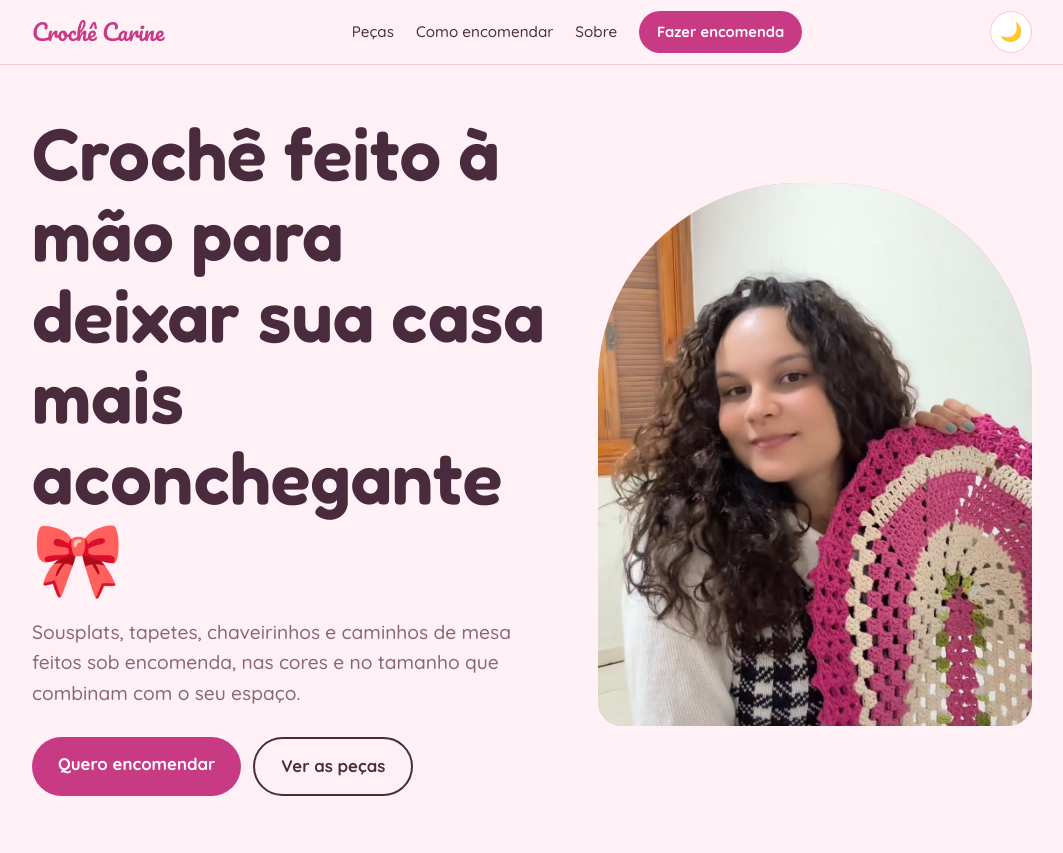
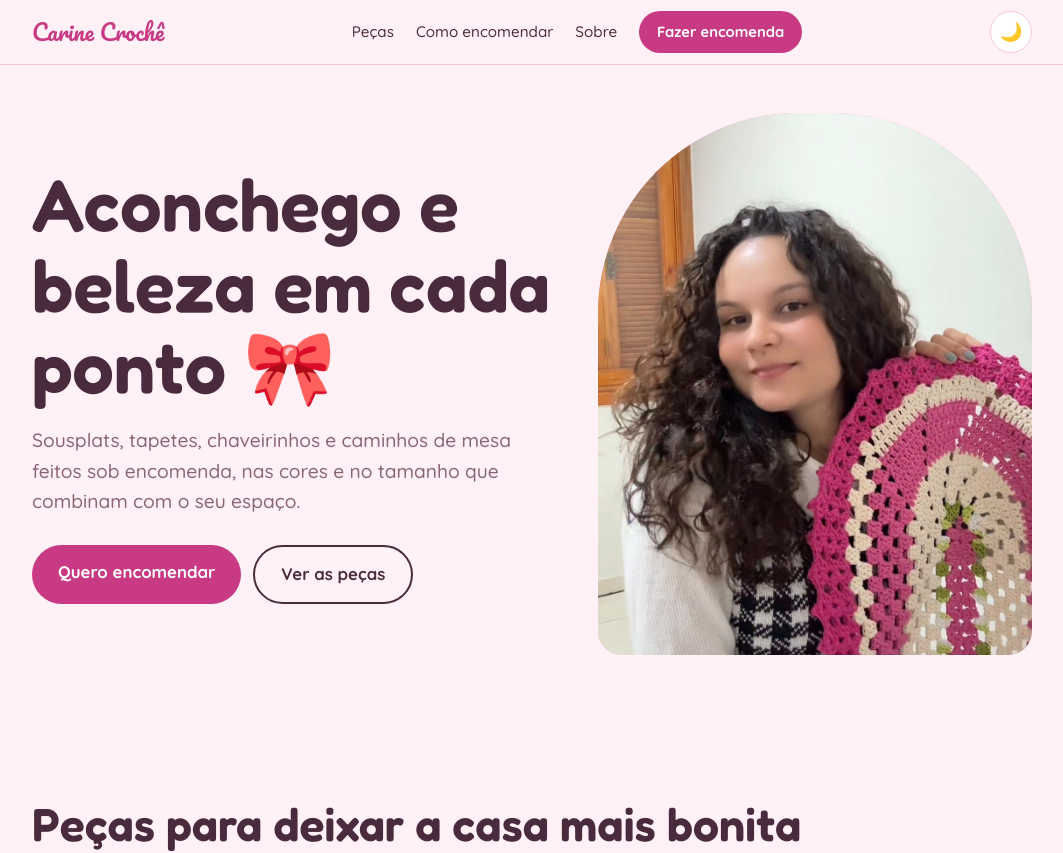
Before and after one commit to carinesilveira/catalogo-carine-croche, a plain HTML site: page index.html in a window 1280 px wide. Shown: the top 853 px of the page, without its empty margins (108-1171 px from the left). Drawn offline with Linux system fonts and the light colour scheme.

Commit message:
Removendo secao desnecessaria

```diff
--- a/index.html
+++ b/index.html
@@ -4,7 +4,7 @@
 <head>
 <meta charset="utf-8">
 <meta name="viewport" content="width=device-width, initial-scale=1, viewport-fit=cover">
-<title>Crochê Carine | Crochê para a sua casa</title>
+<title>Carine Crochê | Crochê para a sua casa</title>
 <link rel="preconnect" href="https://fonts.googleapis.com">
 <link href="https://fonts.googleapis.com/css2?family=Fredoka:wght@400;500;600&family=Pacifico&family=Quicksand:wght@500;600;700&display=swap" rel="stylesheet">
 <link rel="stylesheet" href="assets/css/style.css">
@@ -18,7 +18,7 @@ document.documentElement.setAttribute('data-theme',t)})();
 <body>
 <header class="top">
   <div class="wrap">
-    <a class="logo" href="#inicio">Crochê Carine</a>
+    <a class="logo" href="#inicio">Carine Crochê</a>
     <nav aria-label="Principal">
       <a href="#pecas">Peças</a>
       <a href="#encomenda">Como encomendar</a>
@@ -33,7 +33,7 @@ document.documentElement.setAttribute('data-theme',t)})();
   <section class="hero">
     <div class="wrap">
       <div>
-        <h1>Crochê feito à mão para deixar sua casa mais aconchegante 🎀</h1>
+        <h1>Aconchego e beleza em cada ponto 🎀</h1>
         <p class="lead">Sousplats, tapetes, chaveirinhos e caminhos de mesa feitos sob encomenda, nas cores e no tamanho que combinam com o seu espaço.</p>
         <div class="btns">
           <a class="btn" href="#contato">Quero encomendar</a>
@@ -44,13 +44,13 @@ document.documentElement.setAttribute('data-theme',t)})();
     </div>
   </section>
 
-  <section class="alt">
+  <!-- <section class="alt">
     <div class="wrap">
       <h2>Talvez você esteja procurando...</h2>
       <ul class="dores" id="dores"></ul>
       <p class="fecho">Cada peça é feita ponto a ponto, pensando em quem vai receber.</p>
     </div>
-  </section>
+  </section> -->
 
   <section id="pecas">
     <div class="wrap">
```
